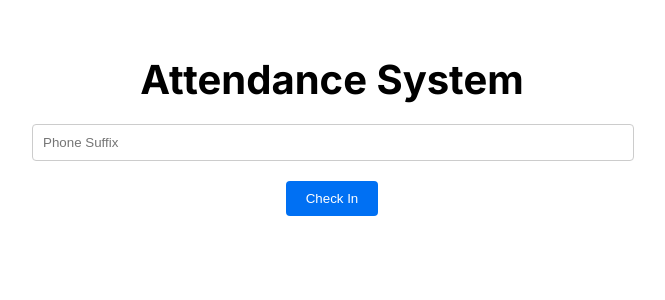
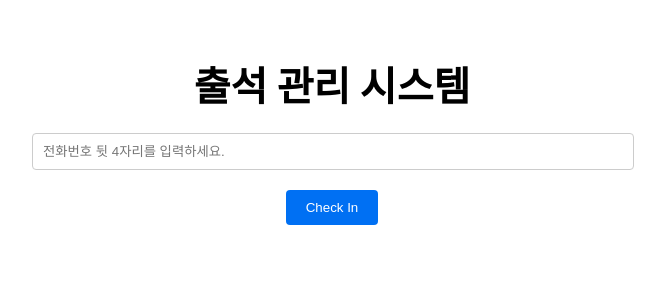
Before and after one commit to 2093ab/volunteer_attendance, a Next.js app: page / in a window 1280 px wide. Shown: the top 300 px of the page, without its empty margins (308-973 px from the left). Built offline with nearby package versions, Linux system fonts and the light colour scheme; no server answers; the database is empty.

Commit message:
change to korean

```diff
--- a/app/attendance/page.tsx
+++ b/app/attendance/page.tsx
@@ -52,14 +52,14 @@ export default function AttendancePage() {
 
   return (
     <Container>
-      <Title>Attendance Records</Title>
+      <Title>출석 기록</Title>
       <Input
         type="text"
-        placeholder="Enter Phone Suffix"
+        placeholder="전화번호 뒷 4자리를 입력하세요."
         value={phoneSuffix}
         onChange={(e) => setPhoneSuffix(e.target.value)}
         />
-        <Button onClick={handleShowTable}>Show Records</Button>
+        <Button onClick={handleShowTable}>기록 조회</Button>
         {showTable && <AttendanceTable phoneSuffix={phoneSuffix} />}
       </Container>
   );
--- a/app/components/AttendanceTable.tsx
+++ b/app/components/AttendanceTable.tsx
@@ -78,7 +78,7 @@ const AttendanceTable: React.FC<{ phoneSuffix: string }> = ({ phoneSuffix }) =>
 
   return (
     <TableContainer>
-      <Title>Attendance Records</Title>
+      <Title>출석 기록표</Title>
       {loading ? (
         <LoadingText>Loading...</LoadingText>
       ) : (
--- a/app/page.tsx
+++ b/app/page.tsx
@@ -30,11 +30,11 @@ const Home = () => {
 
   return (
     <Container>
-      <Title>Attendance System</Title>
+      <Title>출석 관리 시스템</Title>
       <div>
         <Input
           type="text"
-          placeholder="Phone Suffix"
+          placeholder="전화번호 뒷 4자리를 입력하세요."
           value={phoneSuffix}
           onChange={(e) => setPhoneSuffix(e.target.value)}
         />
```
